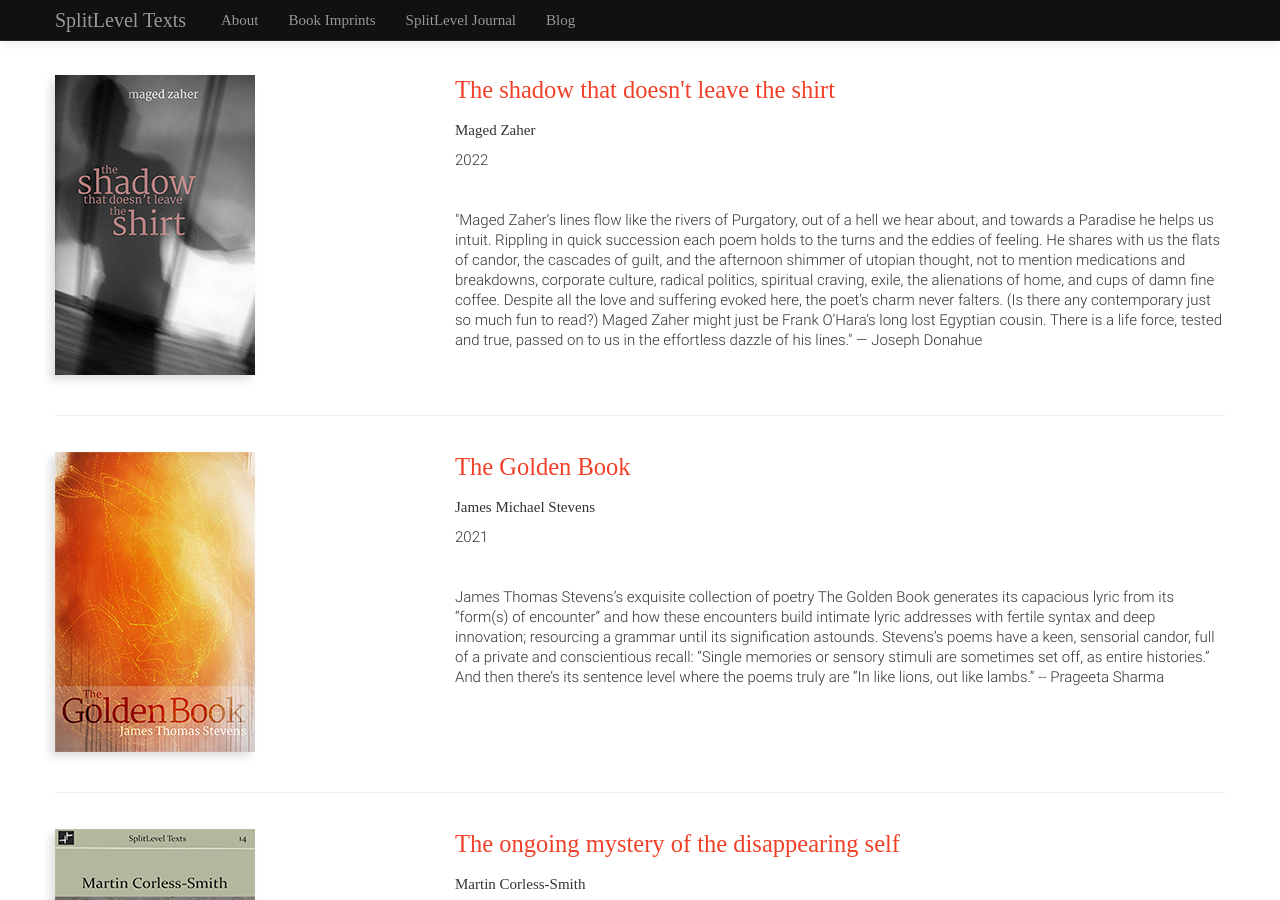
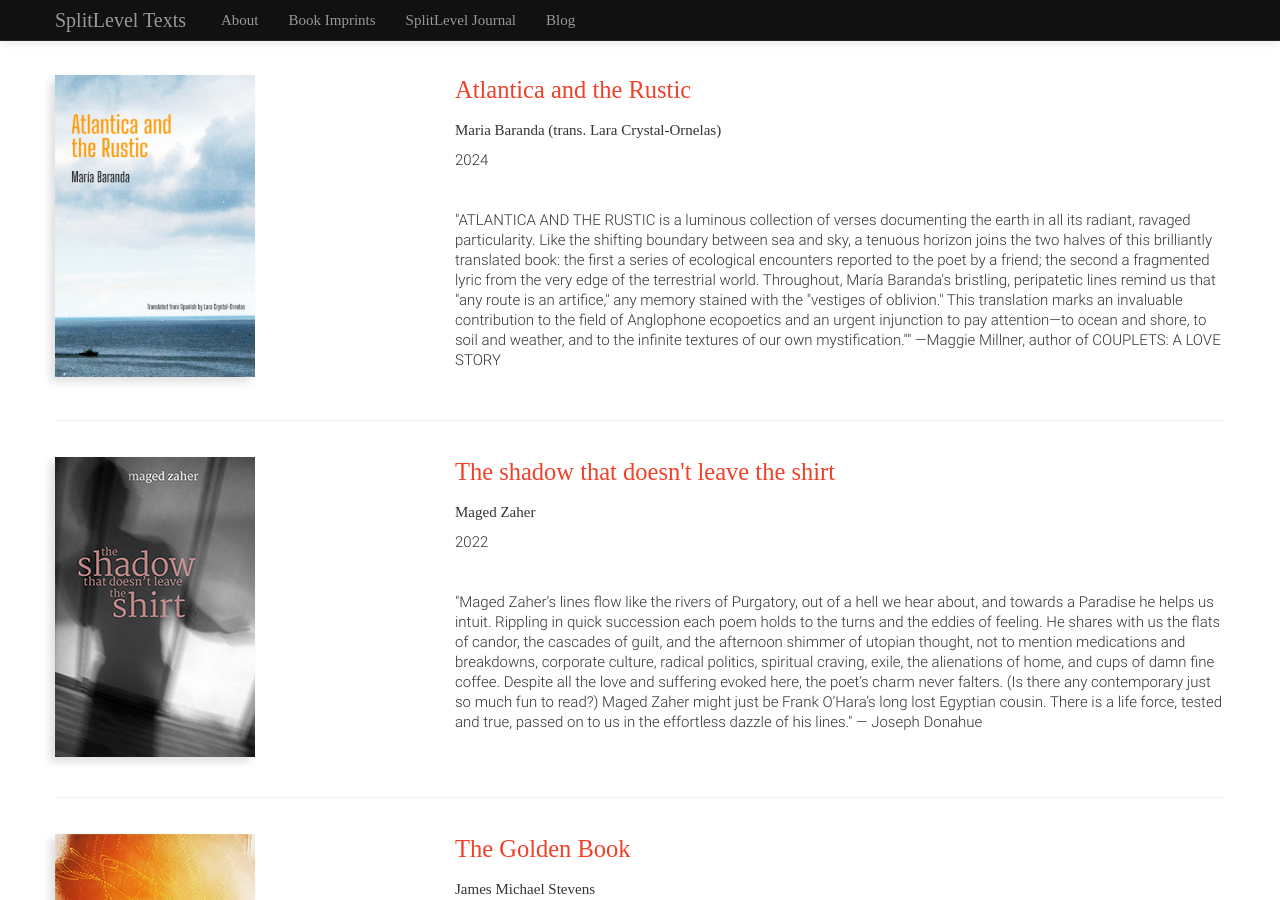
Before and after one commit to splitleveltexts/splitleveltexts.github.io, a Jekyll site: the page built from texts/index.html, in a window 1280 px wide and 900 px high. Built offline with Jekyll 4.4.1, drawn with Linux system fonts in a browser that asks for light colours; some web fonts are replaced.

Commit message:
adds atlantica to series page

```diff
--- a/texts/index.html
+++ b/texts/index.html
@@ -11,6 +11,27 @@ texts: active
 
 	<div class="row">
 		<div class="span12">
+
+<!-- SPL16 - Baranda - Atlantica and the Rustic -->
+<div class="row catalog">
+	<!-- Cover -->
+	<div class="span4">
+		<img class="img-square main-cover" src="/img/covers/atlantica-200px.png" title="Maria Baranda (trans. Lara Crystal-Ornelas) - Atlantica and the Rustic">
+	</div>
+
+	<!-- Description -->
+	<div class="span8">
+		<h3 class="title"><a href="/texts/atlantica.html">Atlantica and the Rustic</a></h3>
+		<p class="author">Maria Baranda (trans. Lara Crystal-Ornelas)</p>
+		<p class="date">2024</p>
+		<p class="description">
+			"ATLANTICA AND THE RUSTIC is a luminous collection of verses documenting the earth in all its radiant, ravaged particularity. Like the shifting boundary between sea and sky, a tenuous horizon joins the two halves of this brilliantly translated book: the first a series of ecological encounters reported to the poet by a friend; the second a fragmented lyric from the very edge of the terrestrial world. Throughout, María Baranda's bristling, peripatetic lines remind us that "any route is an artifice," any memory stained with the "vestiges of oblivion." This translation marks an invaluable contribution to the field of Anglophone ecopoetics and an urgent injunction to pay attention—to ocean and shore, to soil and weather, and to the infinite textures of our own mystification."" —Maggie Millner, author of COUPLETS: A LOVE STORY</p>
+
+	</div>
+</div><!-- /.row -->
+<!-- SSPL16 - Baranda - Atlantica and the Rustic END -->
+
+<hr>
 
 
 <!-- SPL16 - Maged Zaher - The shadow that doesn't leave the shirt -->
```
